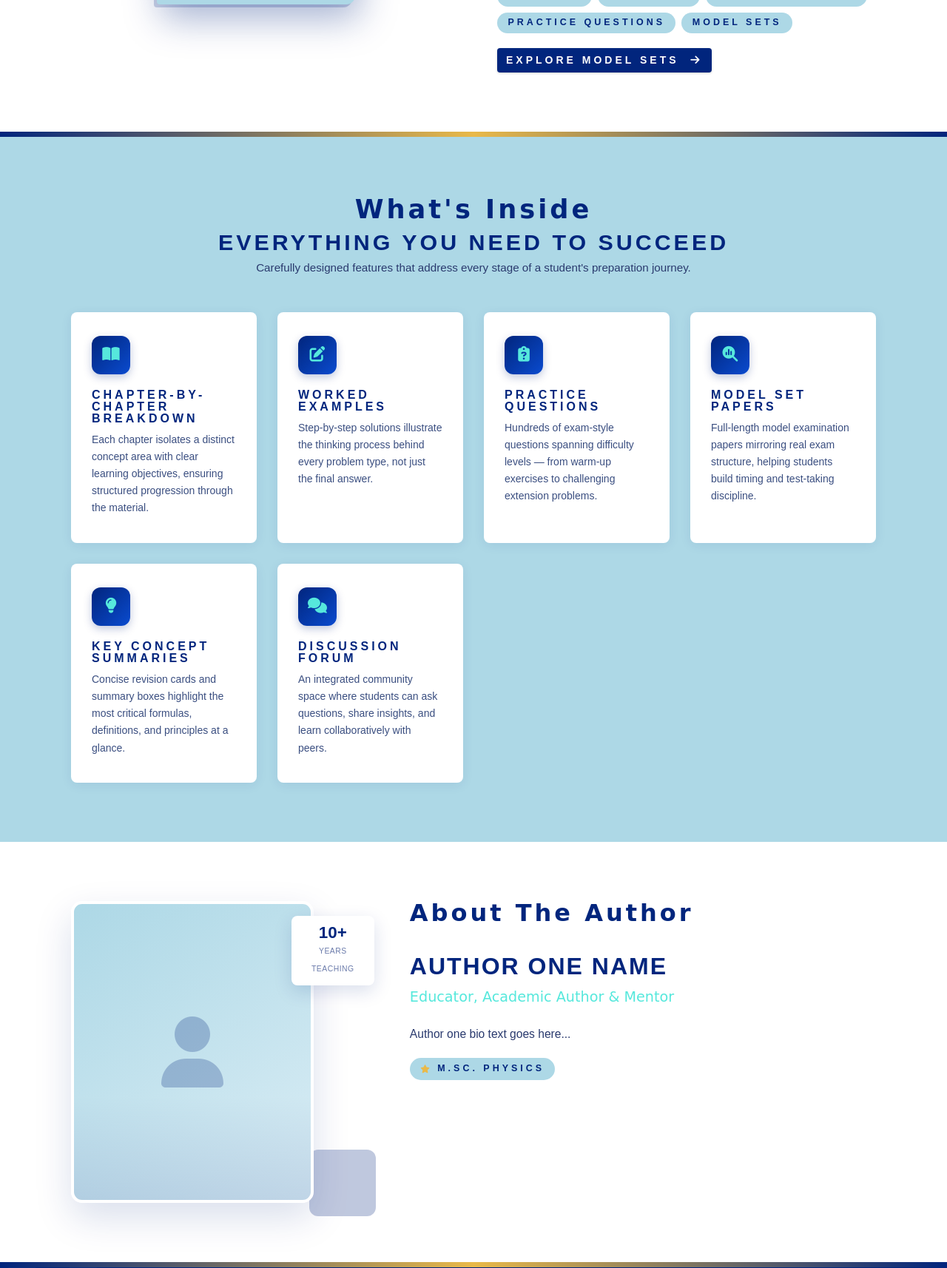
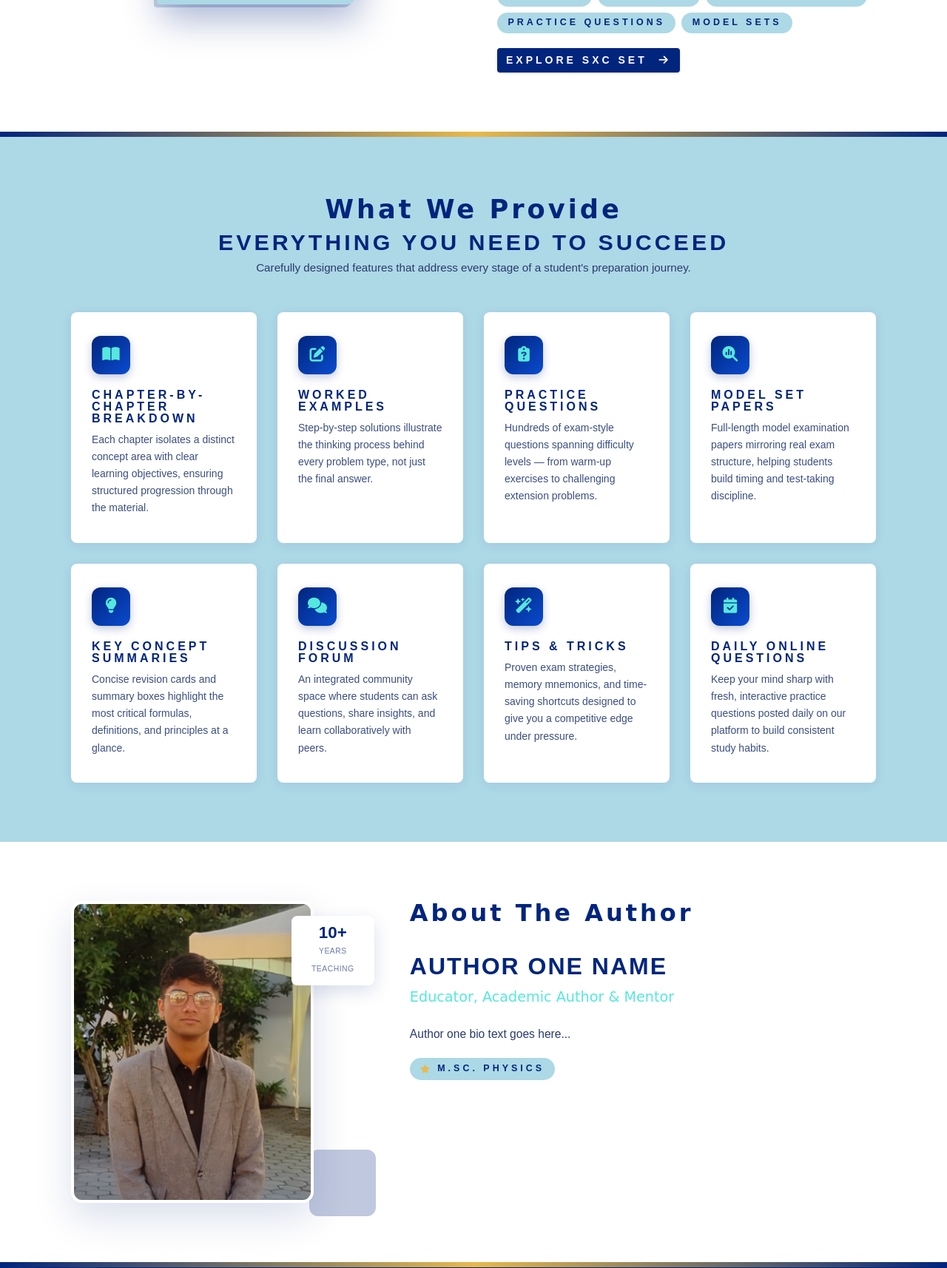
Before and after one commit to prashant-sharma-cmd/ace-the-entrance, a Django app: page /about-us/ in a window 1280 px wide. Shown: the part 1415-3129 px from the top of the page at 74% size. Run offline with Django 5.2, Linux system fonts and the light colour scheme; some web fonts are replaced.

Commit message:
Added Author's Images in About-us Page

```diff
--- a/config/about/static/about/css/styles.css
+++ b/config/about/static/about/css/styles.css
@@ -311,6 +311,19 @@
 
   /* IMPORTANT: Keep your original grid layout inside */
   display: grid !important;
+}
+
+.author-img {
+  width: 100%;
+  height: 100%;
+  /* This is the most important part: it crops the image to fit
+     the frame without stretching it */
+  object-fit: cover;
+
+  /* Optional: keeps the focus on the face if the image is tall */
+  object-position: top center;
+
+  display: block;
 }
 
 /* 3. Show the active author */
--- a/config/about/templates/about/index.html
+++ b/config/about/templates/about/index.html
@@ -1,4 +1,4 @@
-{% extends 'navbar.html' %}
+{% extends 'footer.html' %}
 {% load static %}
 
 {% block extra_css %}
@@ -11,8 +11,8 @@
 <!-- ══ HERO ══ -->
 <header class="about-hero">
   <div class="hero-inner">
-    <span class="hero-eyebrow">Discover More</span>
-    <h1>About This Project</h1>
+    <span class="hero-eyebrow">Discover More About</span>
+    <h1>Ace The Entrance</h1>
     <p class="hero-desc">
       A comprehensive academic resource designed to guide students through rigorous study,
       built with care by an educator passionate about making learning accessible and effective.
@@ -90,7 +90,7 @@
         <span class="tag">Practice Questions</span>
         <span class="tag">Model Sets</span>
       </div>
-      <a href="{% url 'sxcmodel:dashboard' %}" class="btn">Explore Model Sets &nbsp;<i class="fa-solid fa-arrow-right"></i></a>
+      <a href="{% url 'sxcmodel:dashboard' %}" class="btn">Explore SXC Set &nbsp;<i class="fa-solid fa-arrow-right"></i></a>
     </div>
   </div>
 </section>
@@ -101,7 +101,7 @@
 <section class="features-section">
   <div style="width:85vw;max-width:1170px;margin:0 auto;">
     <div class="section-title-center reveal">
-      <h3>What's Inside</h3>
+      <h3>What We Provide</h3>
       <h2>Everything You Need to Succeed</h2>
       <p>Carefully designed features that address every stage of a student's preparation journey.</p>
     </div>
@@ -143,6 +143,18 @@
         <p>An integrated community space where students can ask questions, share insights, and learn collaboratively with peers.</p>
       </div>
 
+      <div class="feature-card reveal" style="transition-delay:.48s">
+        <div class="feature-icon-wrap"><i class="fa-solid fa-wand-magic-sparkles"></i></div>
+        <h4>Tips & Tricks</h4>
+        <p>Proven exam strategies, memory mnemonics, and time-saving shortcuts designed to give you a competitive edge under pressure.</p>
+      </div>
+
+      <div class="feature-card reveal" style="transition-delay:.56s">
+        <div class="feature-icon-wrap"><i class="fa-solid fa-calendar-check"></i></div>
+        <h4>Daily Online Questions</h4>
+        <p>Keep your mind sharp with fresh, interactive practice questions posted daily on our platform to build consistent study habits.</p>
+      </div>
+
     </div>
   </div>
 </section>
@@ -154,7 +166,7 @@
     <div class="author-inner active">
       <div class="author-portrait">
         <div class="author-img-frame">
-          <i class="fa-solid fa-user placeholder-avatar"></i>
+          <img src="{% static 'about/images/author-picture-1.png' %}" alt="Prashant Sharma" class="author-img">
         </div>
         <div class="author-accent-box"></div>
         <div class="author-stat-bubble">
@@ -177,7 +189,76 @@
     <div class="author-inner">
       <div class="author-portrait">
         <div class="author-img-frame">
-          <i class="fa-solid fa-user-tie placeholder-avatar"></i>
+          <img src="{% static 'about/images/author-picture-2.jpeg' %}" alt="Prabesh Shahi" class="author-img">
+        </div>
+        <div class="author-accent-box" style="background:#2ecc71"></div>
+        <div class="author-stat-bubble">
+          <strong>15+</strong>
+          <span>Years<br>Teaching</span>
+        </div>
+      </div>
+      <div class="author-info">
+        <div class="section-title"><h3>About the Author</h3></div>
+        <div class="author-name">Author Two Name</div>
+        <span class="author-title-label">Curriculum Expert</span>
+        <p>Author two bio text goes here...</p>
+        <div class="author-credentials">
+          <span class="credential"><i class="fa-solid fa-star"></i> Ph.D. Math</span>
+        </div>
+      </div>
+    </div>
+
+    <!-- AUTHOR 3 -->
+    <div class="author-inner">
+      <div class="author-portrait">
+        <div class="author-img-frame">
+          <img src="{% static 'about/images/author-picture-3.jpeg' %}" alt="Prajwol Tamang" class="author-img">
+        </div>
+        <div class="author-accent-box" style="background:#2ecc71"></div>
+        <div class="author-stat-bubble">
+          <strong>15+</strong>
+          <span>Years<br>Teaching</span>
+        </div>
+      </div>
+      <div class="author-info">
+        <div class="section-title"><h3>About the Author</h3></div>
+        <div class="author-name">Author Two Name</div>
+        <span class="author-title-label">Curriculum Expert</span>
+        <p>Author two bio text goes here...</p>
+        <div class="author-credentials">
+          <span class="credential"><i class="fa-solid fa-star"></i> Ph.D. Math</span>
+        </div>
+      </div>
+    </div>
+
+    <!-- AUTHOR 4 -->
+    <div class="author-inner">
+      <div class="author-portrait">
+        <div class="author-img-frame">
+          <img src="{% static 'about/images/author-picture-4.jpg' %}" alt="Prashant Bashyal" class="author-img">
+        </div>
+        <div class="author-accent-box" style="background:#2ecc71"></div>
+        <div class="author-stat-bubble">
+          <strong>15+</strong>
+          <span>Years<br>Teaching</span>
+        </div>
+      </div>
+      <div class="author-info">
+        <div class="section-title"><h3>About the Author</h3></div>
+        <div class="author-name">Author Two Name</div>
+        <span class="author-title-label">Curriculum Expert</span>
+        <p>Author two bio text goes here...</p>
+        <div class="author-credentials">
+          <span class="credential"><i class="fa-solid fa-star"></i> Ph.D. Math</span>
+        </div>
+      </div>
+    </div>
+
+    <!-- AUTHOR 5 -->
+    <div class="author-inner">
+      <div class="author-portrait">
+        <div class="author-img-frame">
+          <img src="{% static 'about/images/author-picture-5.png' %}" alt="Kishor Kafle" class="author-img">
         </div>
         <div class="author-accent-box" style="background:#2ecc71"></div>
         <div class="author-stat-bubble">
@@ -258,7 +339,7 @@
 <section class="cta-band">
   <div style="width:85vw;max-width:1170px;margin:0 auto;">
     <h2>Ready to Start Learning?</h2>
-    <p>Join thousands of students already using this platform to prepare smarter, study deeper, and perform better.</p>
+    <p>Join hundreds of students already using our book to prepare smarter, study deeper, and perform better.</p>
     <div class="cta-btn-group">
       <a href="{% url 'sxcmodel:dashboard' %}" class="btn">Browse Model Sets</a>
       <a href="{% url 'daily:quiz' %}" class="btn" style="background:var(--clr-primary-light);color:var(--clr-primary);">Try Daily Question</a>
--- /dev/null
+++ b/config/home/templates/footer.html
@@ -0,0 +1,32 @@
+{% extends 'navbar.html' %}
+
+<!-- footer -->
+{% block footer %}
+<footer class="footer">
+      <div class="section-center">
+        <div class="social-icons">
+          <!-- social icon -->
+          <a href="{% url 'home:facebook' %}" class="social-icon" target="_blank">
+            <i class="fab fa-facebook"></i>
+          </a>
+          <!-- end of social icon -->
+          <!-- social icon -->
+          <a href="{% url 'home:daraz' %}" class="social-icon" target="_blank">
+            <i class="fas fa-shopping-cart"></i>
+          </a>
+          <!-- end of social icon -->
+          <!-- social icon -->
+          <a href="{% url 'home:instagram' %}" class="social-icon" target="_blank">
+            <i class="fab fa-instagram"></i>
+          </a>
+          <!-- end of social icon -->
+        </div>
+
+        <h4 class="footer-text">
+          &copy; <span id="date"></span>
+          <span class="company">{{ PROJECT_NAME }}</span>
+          all rights reserved
+        </h4>
+      </div>
+    </footer>
+{% endblock %}
```
Also changed, not shown: config/home/templates/home/index.html (+1 -30 lines), config/about/static/about/images/author-picture-1.png (added), config/about/static/about/images/author-picture-2.jpeg (added), config/about/static/about/images/author-picture-4.jpg (added), config/about/static/about/images/author-picture-5.png (added), config/home/static/home/images/author-picture-3.jpg (deleted), 1 other file.
